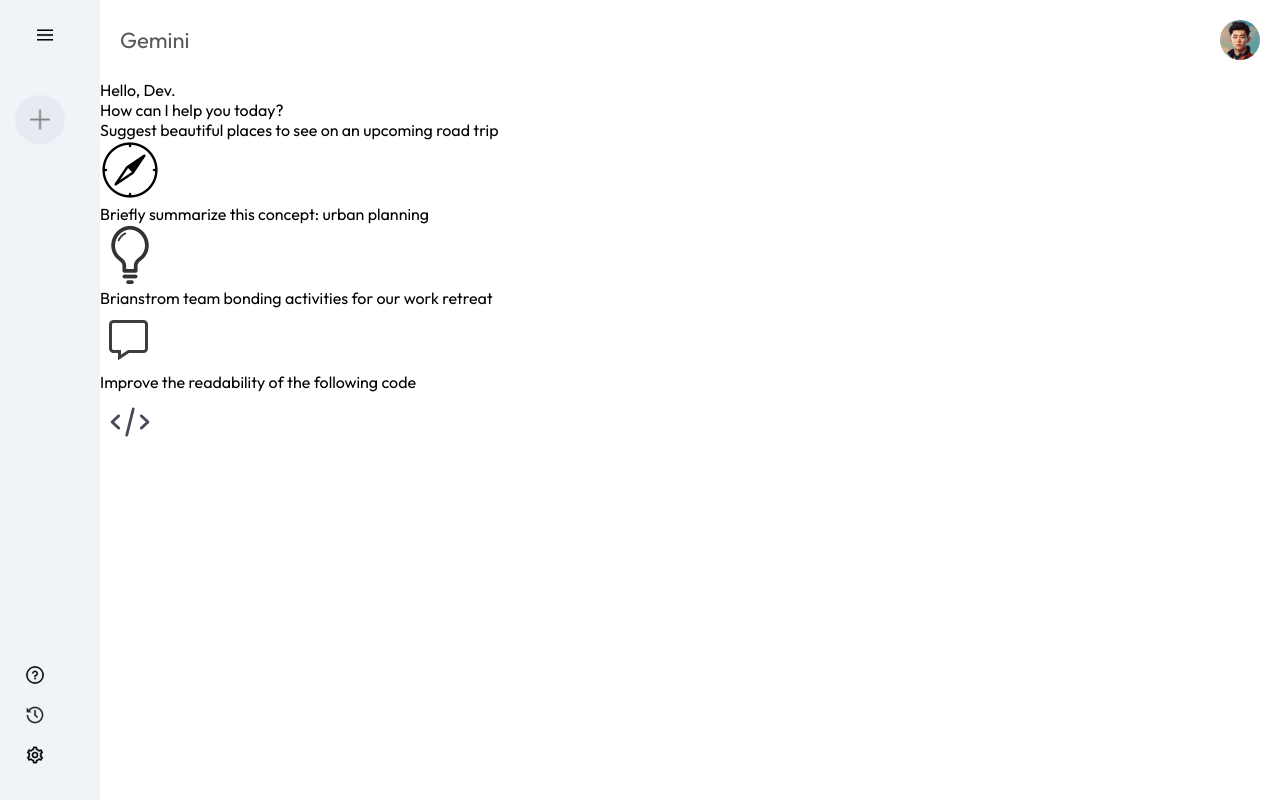
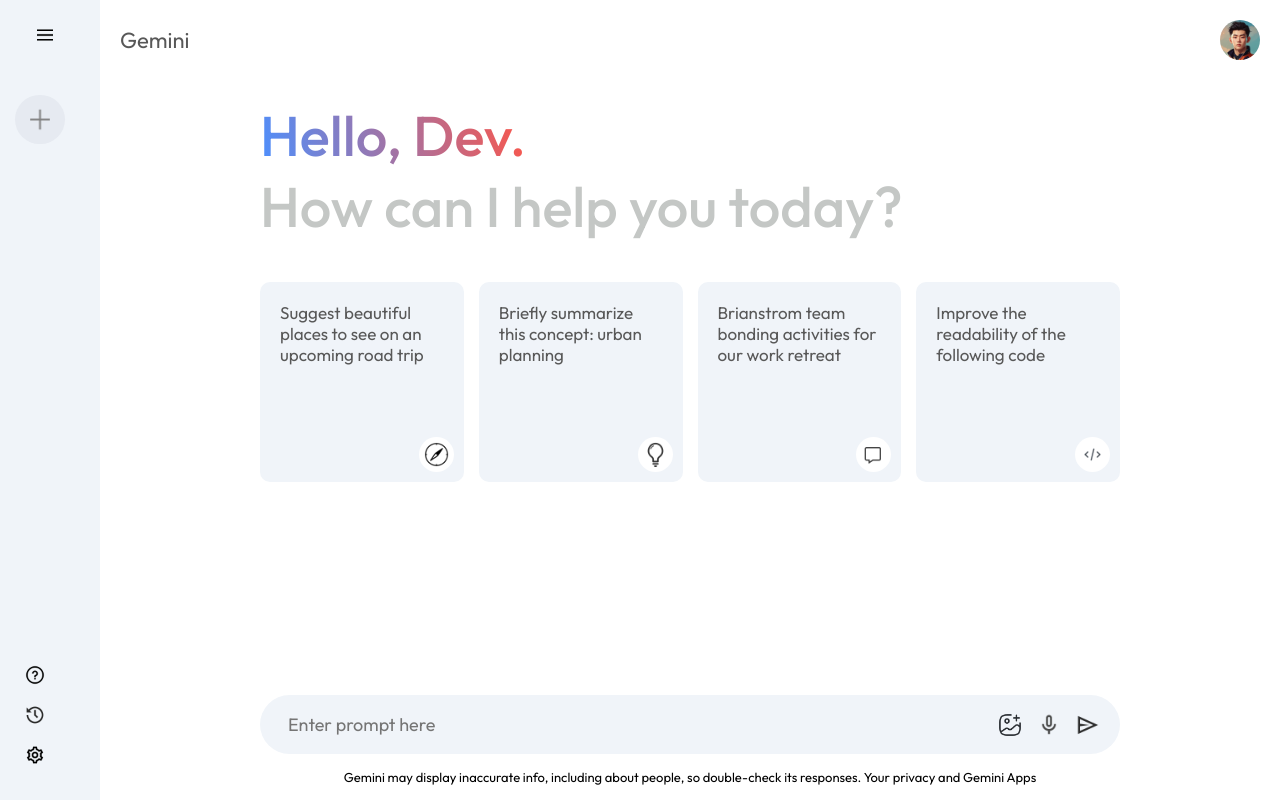
Before and after one commit to lovvejeet/Gemini-Clone, a React (Vite) app: page / in a window 1280 px wide. Built offline with nearby package versions, Linux system fonts and the light colour scheme.

Commit message:
completed main page design

```diff
--- a/src/components/Main/Main.jsx
+++ b/src/components/Main/Main.jsx
@@ -32,6 +32,20 @@
             <img src={assets.code_icon} alt="compass_icon" />
           </div>
         </div>
+        <div className="main-bottom">
+          <div className="search-box">
+            <input type="text" placeholder="Enter prompt here" />
+            <div>
+              <img src={assets.gallery_icon} alt="gallery_icon" />
+              <img src={assets.mic_icon} alt="mic_icon" />
+              <img src={assets.send_icon} alt="send_icon" />
+            </div>
+          </div>
+          <p className="bottom-info">
+            Gemini may display inaccurate info, including about people, so
+            double-check its responses. Your privacy and Gemini Apps
+          </p>
+        </div>
       </div>
     </div>
   );
--- a/src/components/Main/main.css
+++ b/src/components/Main/main.css
@@ -16,3 +16,89 @@
   width: 40px;
   border-radius: 50%;
 }
+.main-container {
+  max-width: 900px;
+  margin: auto;
+}
+.main .greet {
+  margin: 50px, 0;
+  font-size: 56px;
+  color: #c4c7c5;
+  font-weight: 500;
+  padding: 20px;
+}
+.main .greet span {
+  background: -webkit-linear-gradient(16deg, #4b90ff, #ff5546);
+  -webkit-background-clip: text;
+  -webkit-text-fill-color: transparent;
+}
+.main .cards {
+  display: grid;
+  grid-template-columns: repeat(auto-fill, minmax(180px, 1fr));
+  gap: 15px;
+  padding: 20px;
+}
+.main .card {
+  height: 200px;
+  padding: 20px;
+  background-color: #f0f4f9;
+  border-radius: 10px;
+  position: relative;
+  cursor: pointer;
+}
+.main .card img {
+  width: 35px;
+  padding: 5px;
+  position: absolute;
+  background-color: white;
+  border-radius: 20px;
+  bottom: 10px;
+  right: 10px;
+}
+.main .card p {
+  color: #585858;
+  font-size: 17px;
+}
+.main .card:hover {
+  background-color: #dfe4ea;
+}
+.main-bottom {
+  position: absolute;
+  bottom: 0;
+  width: 100%;
+  max-width: 900px;
+  padding: 0px 20px;
+  margin: auto;
+}
+.search-box {
+  display: flex;
+  align-items: center;
+  justify-content: space-between;
+  gap: 20px;
+  background-color: #f0f4f9;
+  padding: 10px 20px;
+  border-radius: 50px;
+}
+.search-box img {
+  width: 24px;
+  cursor: pointer;
+}
+.search-box input {
+  flex: 1;
+  background: transparent;
+  border: none;
+  outline: none;
+  padding: 8px;
+  font-size: 18px;
+}
+.search-box div {
+  display: flex;
+  align-items: center;
+  gap: 15px;
+}
+.main .bottom-info {
+  font-size: 13px;
+  margin: 15px auto;
+  text-align: center;
+  font-weight: 400;
+}
```
